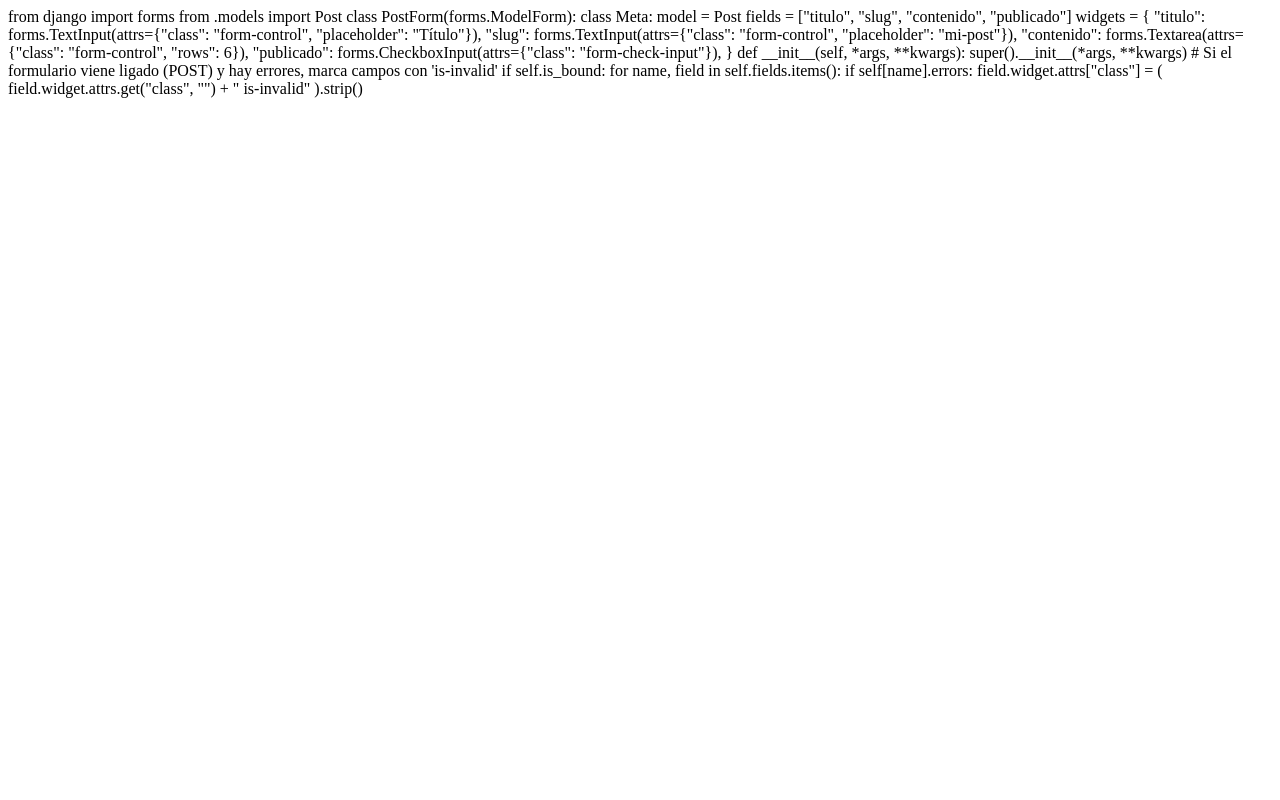
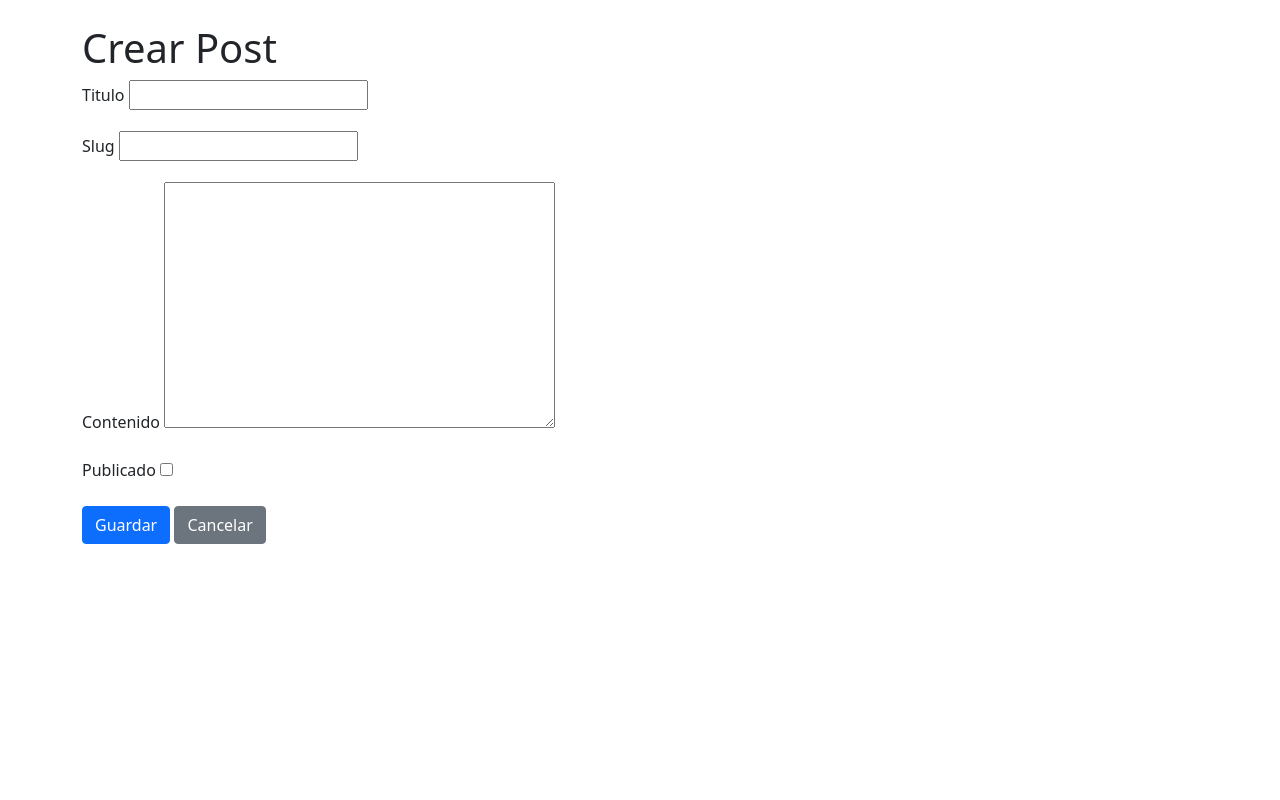
Before and after one commit to Negp05/Django_Blog, a Django app: page /posts/crear/ in a window 1280 px wide. Run offline with Django 5.2, Linux system fonts and the light colour scheme; the visitor is signed in with stand-in values (Sample User, id 1).

Commit message:
Se arreglo la creacion de post

```diff
--- a/posts/templates/posts/post_form.html
+++ b/posts/templates/posts/post_form.html
@@ -1,24 +1,42 @@
+<!DOCTYPE html>
+<html>
+<head>
+    <title>{% if object %}Editar{% else %}Crear{% endif %} Post</title>
+    <link href="https://cdn.jsdelivr.net/npm/bootstrap@5.1.3/dist/css/bootstrap.min.css" rel="stylesheet">
+</head>
+<body>
+    <div class="container mt-4">
+        <h1>{% if object %}Editar{% else %}Crear{% endif %} Post</h1>
 
-from django import forms
-from .models import Post
+        <form method="post">
+            {% csrf_token %}
 
-class PostForm(forms.ModelForm):
-    class Meta:
-        model = Post
-        fields = ["titulo", "slug", "contenido", "publicado"]
-        widgets = {
-            "titulo": forms.TextInput(attrs={"class": "form-control", "placeholder": "Título"}),
-            "slug": forms.TextInput(attrs={"class": "form-control", "placeholder": "mi-post"}),
-            "contenido": forms.Textarea(attrs={"class": "form-control", "rows": 6}),
-            "publicado": forms.CheckboxInput(attrs={"class": "form-check-input"}),
-        }
+            <!-- Mostrar errores generales del formulario -->
+            {% if form.non_field_errors %}
+            <div class="alert alert-danger">
+                {% for error in form.non_field_errors %}
+                    {{ error }}
+                {% endfor %}
+            </div>
+            {% endif %}
 
-    def __init__(self, *args, **kwargs):
-        super().__init__(*args, **kwargs)
-        # Si el formulario viene ligado (POST) y hay errores, marca campos con 'is-invalid'
-        if self.is_bound:
-            for name, field in self.fields.items():
-                if self[name].errors:
-                    field.widget.attrs["class"] = (
-                        field.widget.attrs.get("class", "") + " is-invalid"
-                    ).strip()
+            <!-- Renderizar cada campo del formulario -->
+            {% for field in form %}
+            <div class="mb-3">
+                <label for="{{ field.id_for_label }}" class="form-label">{{ field.label }}</label>
+                {{ field }}
+                {% if field.help_text %}
+                <div class="form-text">{{ field.help_text }}</div>
+                {% endif %}
+                {% for error in field.errors %}
+                <div class="invalid-feedback d-block">{{ error }}</div>
+                {% endfor %}
+            </div>
+            {% endfor %}
+
+            <button type="submit" class="btn btn-primary">Guardar</button>
+            <a href="{% url 'posts:post_list' %}" class="btn btn-secondary">Cancelar</a>
+        </form>
+    </div>
+</body>
+</html>
```
